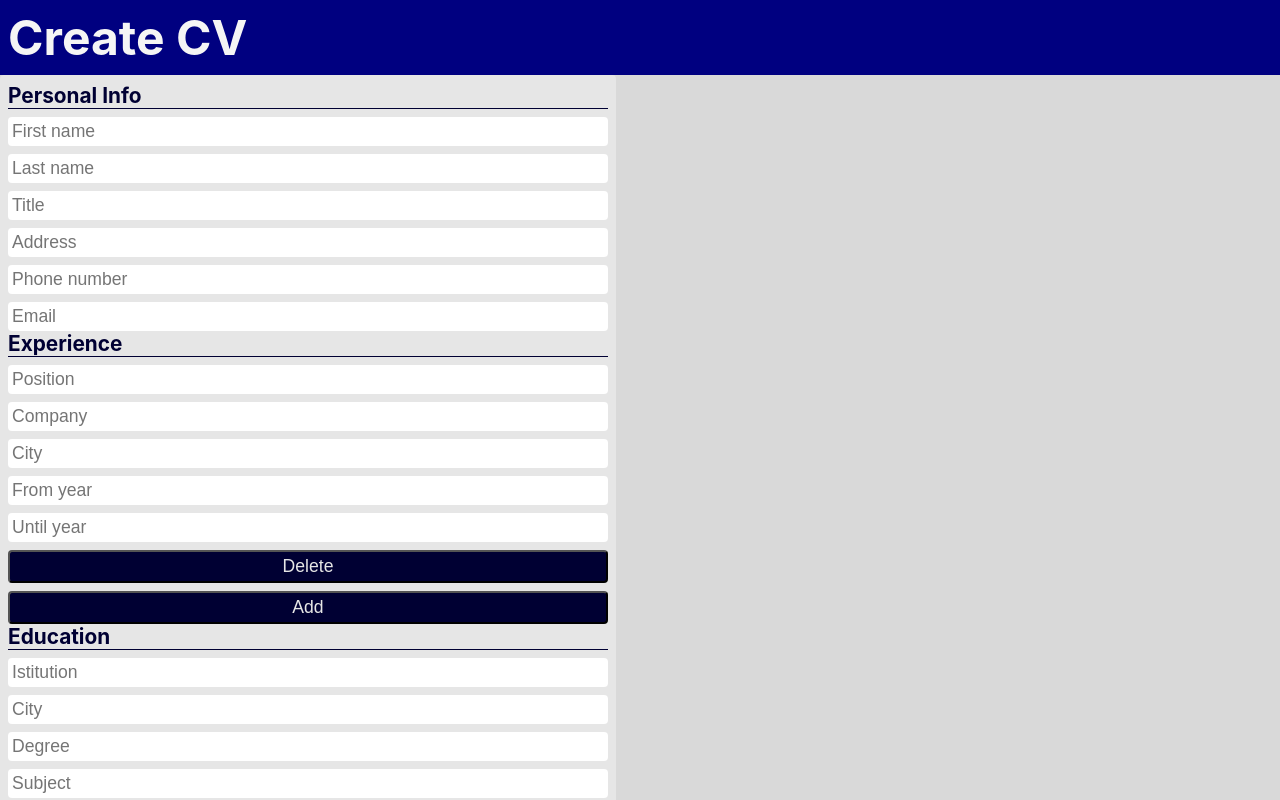
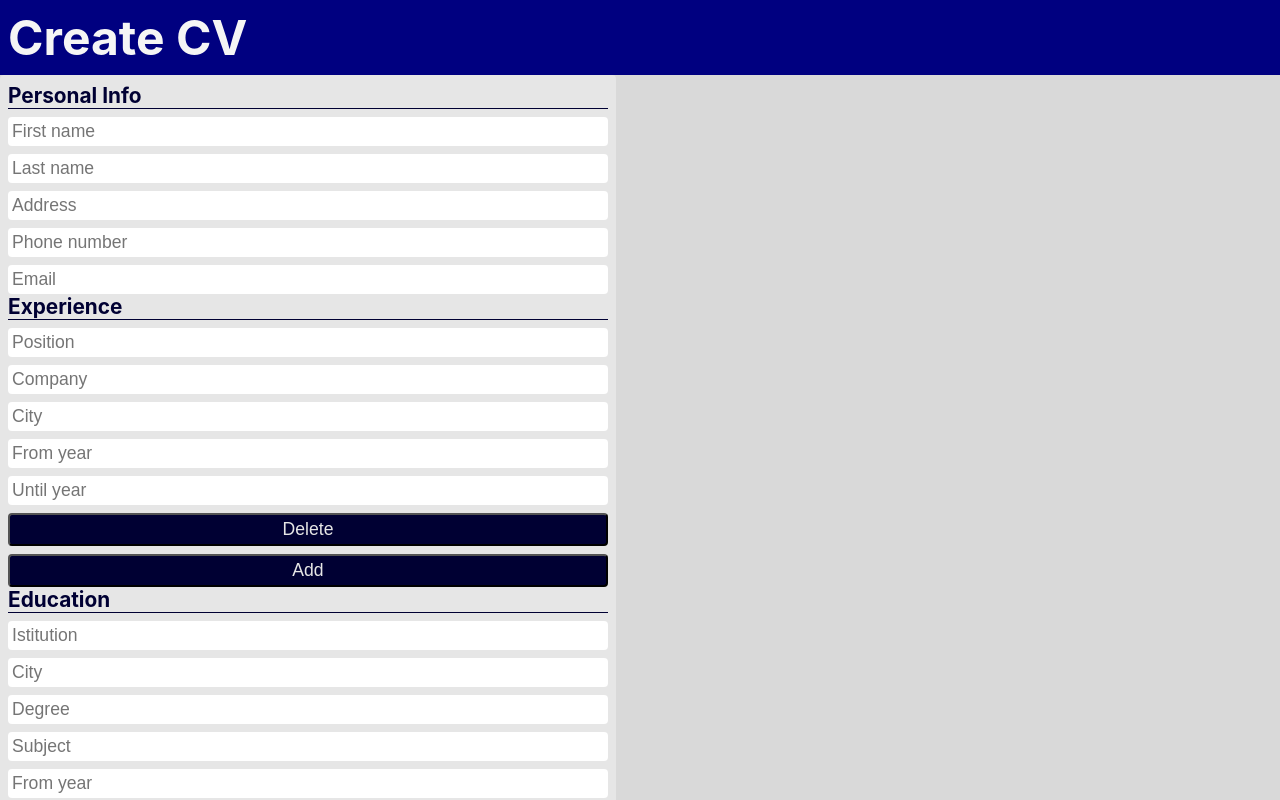
Before and after one commit to aviyacg/cv-creator, a React (Create React App) app: page / in a window 1280 px wide. Shown: the top 800 px of the page. Built offline with nearby package versions, Linux system fonts and the light colour scheme.

Commit message:
Pass onChange function to inputGroups

```diff
--- a/src/components/App.js
+++ b/src/components/App.js
@@ -1,14 +1,51 @@
-import '../styles/App.css';
+import { Component } from 'react';
 import Header from './Header';
 import Form from './Form';
 
-function App() {
-  return (
-    <div className="App">
+import '../styles/App.css';
+
+
+class App extends Component {
+  constructor(props) {
+    super(props);
+
+    this.state = {
+      personalInfo: {},
+      experience: {},
+      education: [],
+    };
+
+    this.onInfoChange = this.onInfoChange.bind(this);
+    this.onExpChange = this.onExpChange.bind(this);
+  }
+
+  onInfoChange(e) {
+    const { name, value } = e.target;
+    const newInfo = this.state.personalInfo;
+    newInfo[name] = value;
+    this.setState({ personalInfo: newInfo });
+  }
+
+  onExpChange(e) {
+    const { name, value } = e.target;
+    const groupid = e.target.dataset.groupid;
+    const newExp = this.state.experience;
+    if (!newExp[groupid]) newExp[groupid] = {};
+    newExp[groupid][name] = value;
+    console.log({ groupid, name, value, newExp})
+    this.setState({ experience: newExp });
+  }
+
+  render() {
+    return (<div className="App">
       <Header />
-      <Form />
+      <Form
+        onInfoChange={this.onInfoChange}
+        onExpChange={this.onExpChange}
+      />
     </div>
-  );
+    );
+  }
 }
 
 export default App;
--- a/src/components/Form.js
+++ b/src/components/Form.js
@@ -7,19 +7,18 @@ import "../styles/Form.css";
 class Form extends Component {
   render() {
     const infoInputlist = [
-      { placeHolder: "First name" },
-      { placeHolder: "Last name" },
-      { placeHolder: "Title" },
-      { placeHolder: "Address" },
-      { placeHolder: "Phone number", type: "tel" },
-      { placeHolder: "Email", type: "email" },
+      { placeHolder: "First name", name: "firstName"},
+      { placeHolder: "Last name", name: "lastName" },
+      { placeHolder: "Address", name: "address" },
+      { placeHolder: "Phone number", type: "tel", name: "phoneNumber" },
+      { placeHolder: "Email", type: "email", name: "email" },
     ];
     const expInputList = [
-      { placeHolder: "Position" },
-      { placeHolder: "Company" },
-      { placeHolder: "City" },
-      { placeHolder: "From year", type: "number" },
-      { placeHolder: "Until year", type: "number" }
+      { placeHolder: "Position", name: "postion" },
+      { placeHolder: "Company", name: "company" },
+      { placeHolder: "City", name: "city" },
+      { placeHolder: "From year", type: "number", name: "fromYear" },
+      { placeHolder: "Until year", type: "number", name: "toYear" }
     ];
     const eduInputList = [
       { placeHolder: "Istitution" },
@@ -31,8 +30,8 @@ class Form extends Component {
     ];
     return (
       <div className="Form">
-        <Section title="Personal Info" inputList={infoInputlist} />
-        <Section title="Experience" inputList={expInputList} addable={true} />
+        <Section title="Personal Info" inputList={infoInputlist} onChange={this.props.onInfoChange} />
+        <Section title="Experience" inputList={expInputList} addable={true} onChange={this.props.onExpChange} />
         <Section title="Education" inputList={eduInputList} addable={true}/>
       </div>
     );
--- a/src/components/Section.js
+++ b/src/components/Section.js
@@ -33,7 +33,18 @@ class Section extends Component {
         <div className="title">
           {this.props.title}
         </div>
-        {this.state.inputGroupKeys.map(key => <InputGroup key={key} id={key} inputList={this.inputList} deleteable={this.addable} delete={this.deleteInputGroup} />)}
+        {
+          this.state.inputGroupKeys.map(
+            key => (<InputGroup
+              key={key}
+              id={key}
+              inputList={this.inputList}
+              deleteable={this.addable}
+              delete={this.deleteInputGroup}
+              onChange={this.props.onChange}
+            />)
+          )
+        }
         {this.addable ? <button onClick={this.addInputGroup}>Add</button> : undefined}
       </div>
     );
```
